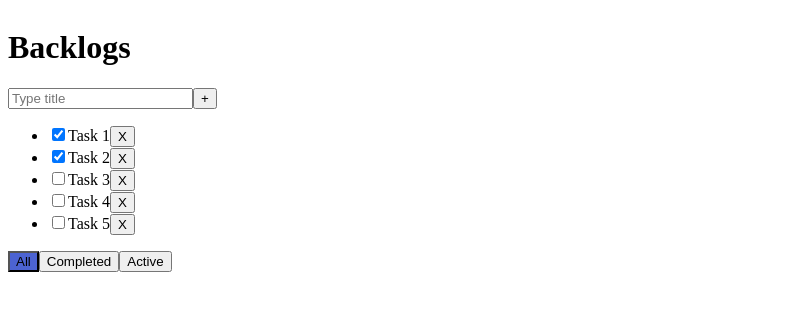
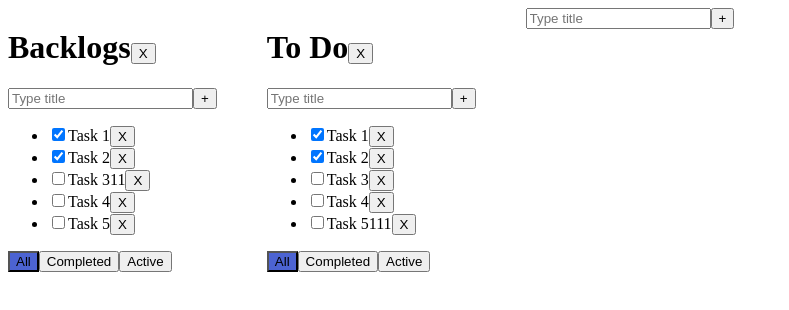
Before and after one commit to BekzodDeveloper/todolist-v2, a React (Create React App) app: page / in a window 1280 px wide. Shown: the top 310 px of the page, without its empty margins (0-789 px from the left). Built offline with nearby package versions, Linux system fonts and the light colour scheme.

Commit message:
AddItemForm, EditableSpan

```diff
--- a/src/App.tsx
+++ b/src/App.tsx
@@ -2,75 +2,128 @@ import React, {useState} from 'react';
 import './App.css';
 import {TaskType, Todolist} from "./components/Todolist";
 import {v1} from "uuid";
+import {AddItemForm} from "./components/AddItemForm";
 
 
 export type FilterValueType = "all" | "active" | "completed";
+export type TodolistType = { id: string, title: string, filter: FilterValueType };
+export type TasksStateType = { [key: string]: Array<TaskType> }
 
 function App() {
 
-    let [tasks, setTasks] = useState<Array<TaskType>>(
-        [
+    const todolist1 = v1();
+    const todolist2 = v1();
+
+    let [todolists, setTodolists]
+        = useState<Array<TodolistType>>([
+        {id: todolist1, title: "Backlogs", filter: "all"},
+        {id: todolist2, title: "To Do", filter: "all"},
+    ])
+
+
+    const [tasks, setTasks]
+        = useState<TasksStateType>({
+        [todolist1]: [
+            {id: v1(), title: "Task 1", isDone: true},
+            {id: v1(), title: "Task 2", isDone: true},
+            {id: v1(), title: "Task 311", isDone: false},
+            {id: v1(), title: "Task 4", isDone: false},
+            {id: v1(), title: "Task 5", isDone: false},
+        ],
+        [todolist2]: [
             {id: v1(), title: "Task 1", isDone: true},
             {id: v1(), title: "Task 2", isDone: true},
             {id: v1(), title: "Task 3", isDone: false},
             {id: v1(), title: "Task 4", isDone: false},
-            {id: v1(), title: "Task 5", isDone: false},
-        ]);
+            {id: v1(), title: "Task 5111", isDone: false},
+        ]
+    })
 
-    const [filter, setFilter] = useState<FilterValueType>("all");
-
-    function removeTask(id: string) {
-        const resultTasks = tasks.filter(t => id !== t.id);
-        setTasks(resultTasks)
+    function removeTask(id: string, todolistId: string) {
+        tasks[todolistId] = tasks[todolistId].filter(t => id !== t.id);
+        setTasks({...tasks});
     }
 
-    function changeFilter(filterValue: FilterValueType) {
-        setFilter(filterValue)
+    function addTask(title: string, todolistId: string) {
+        tasks[todolistId] = [{id: v1(), title: title, isDone: false}, ...tasks[todolistId]];
+        setTasks({...tasks})
     }
 
-    function addTask(title: string) {
-        const newTask = {id: v1(), title, isDone: false};
-        setTasks([newTask, ...tasks]);
+    function changeStatus(taskId: string, isDone: boolean, todolistId: string) {
+        let task = tasks[todolistId].find(t => t.id === taskId);
+        if (task) task.isDone = isDone;
+        setTasks({...tasks})
     }
 
-
-    function changeStatus(taskId: string, isDone: boolean) {
-        tasks.find(t => {
-            if (t.id === taskId) t.isDone = isDone;
-        });
-        setTasks([...tasks]);
-        console.log(isDone)
-
+    function removeTodolist(todolistId: string) {
+        let filteredTodolists = todolists.filter(tl => tl.id !== todolistId);
+        setTodolists([...filteredTodolists])
+        delete tasks[todolistId];
+        setTasks({...tasks})
     }
 
-    // function changeStatus(taskId: string, isDone: boolean) {
-    //     let task = tasks.find(t => t.id === taskId);
-    //     if (task) task.isDone = isDone;
-    //     setTasks([...tasks]);
-    //     console.log(tasks)
-    // }
+    function addTodolist(title: string) {
+        const todolistId = v1();
+        setTodolists([...todolists, {id: todolistId, title: title, filter: "all"}]);
 
-
-    let tasksForTodolist: Array<TaskType> = tasks;
-    if (filter === "completed") {
-        tasksForTodolist = tasks.filter(t => t.isDone)
-    }
-    if (filter === "active") {
-        tasksForTodolist = tasks.filter(t => !t.isDone)
+        tasks[todolistId] = [];
+        setTasks({...tasks})
     }
 
+    function onChangeTitle(value: string, todolistId: string) {
+        todolists.find(tl => {
+            if (tl.id === todolistId) tl.title = value;
+        });
+        return setTodolists([...todolists])
+    }
+
+    function onChangeTaskTitle(taskTitle: string, taskId: string, todolistId: string) {
+         tasks[todolistId].find(t => {
+            if (taskId === t.id) {
+                t.title = taskTitle;
+                return setTasks({...tasks});
+            }
+
+        })
+    }
 
     return (
         <div className="App">
             <div className={"todolist__wrapper"}>
-                <Todolist title={"Backlogs"}
+
+                {todolists.map(tl => {
+                    let tasksForTodolist: Array<TaskType> = tasks[tl.id];
+
+                    if (tl.filter === "completed")
+                        tasksForTodolist = tasksForTodolist.filter(t => t.isDone)
+
+                    if (tl.filter === "active")
+                        tasksForTodolist = tasksForTodolist.filter(t => !t.isDone)
+
+
+                    function changeFilter(filterValue: FilterValueType, todolistId: string) {
+                        let todolist = todolists.find(tl => tl.id === todolistId);
+                        if (todolist) todolist.filter = filterValue;
+                        setTodolists([...todolists]);
+                    }
+
+                    return <Todolist key={tl.id}
+                                     todolistId={tl.id}
+                                     title={tl.title}
                                      tasks={tasksForTodolist}
                                      removeTask={removeTask}
                                      changeFilter={changeFilter}
                                      addTask={addTask}
                                      changeStatus={changeStatus}
-                          filter={filter}
+                                     filter={tl.filter}
+                                     removeTodolist={removeTodolist}
+                                     onChangeTitle={onChangeTitle}
+                                     onChangeTaskTitle={onChangeTaskTitle}
                     />
+                })}
+                <AddItemForm addItem={(title: string) => {
+                    addTodolist(title)
+                }}/>
             </div>
         </div>
     );
--- /dev/null
+++ b/src/components/AddItemForm.tsx
@@ -0,0 +1,48 @@
+import * as React from "react";
+import {ChangeEvent, FC, KeyboardEvent, useState} from "react";
+
+export type AddItemForm = {
+    addItem: (title: string) => void
+}
+export const AddItemForm: FC<AddItemForm>
+    = ({
+           addItem
+       }) => {
+
+    const [newTaskTitle, setNewTaskTitle] = useState("")
+    const [error, setError] = useState<string | null>(null)
+
+    function onAddTask() {
+        if (newTaskTitle.trim() !== "") {
+            addItem(newTaskTitle.trim())
+            setNewTaskTitle("")
+            setError(null)
+        } else if (newTaskTitle.trim() === "") {
+            setError("Field is required")
+        }
+    }
+
+    function onChangeNewTaskTitle(event: ChangeEvent<HTMLInputElement>) {
+        setNewTaskTitle(event.currentTarget.value);
+        setError(null)
+    }
+
+    function onKeyPress(e: KeyboardEvent<HTMLInputElement>) {
+        if (e.ctrlKey && e.charCode === 13) {
+            onAddTask();
+        }
+    }
+
+    return <div>
+        <input value={newTaskTitle}
+               onChange={onChangeNewTaskTitle}
+               onKeyPress={onKeyPress}
+               type="text" placeholder={"Type title"}
+               className={error ? "error" : ""}
+        />
+
+        <button onClick={onAddTask}>+</button>
+        {error ? <div className="error-message">{error}</div> : ""}
+
+    </div>
+}
--- /dev/null
+++ b/src/components/EditableSpan.tsx
@@ -0,0 +1,57 @@
+import * as React from "react";
+import {ChangeEvent, FC, useState} from "react";
+
+export type EditableSpanType = {
+    title: string
+    onChangeText: (value: string) => void
+    itemId: string
+    removeItem: (itemId: string) => void
+
+}
+export const EditableSpan: FC<EditableSpanType> =
+    ({
+         title,
+         onChangeText,
+         itemId,
+         removeItem,
+     }) => {
+        const [text, setText] = useState("")
+
+        const [editMode, setEditMode] = useState(false)
+
+
+        function activateEditMode() {
+            setEditMode(true);
+            setText(title)
+        }
+
+        function activateViewMode() {
+            setEditMode(false);
+            setText(text)
+            onChangeText(text)
+        }
+
+        function onChangeInput(e: ChangeEvent<HTMLInputElement>) {
+            setText(e.currentTarget.value)
+        }
+
+        function onRemoveItem() {
+            removeItem(itemId)
+        }
+
+        return <span style={{margin: "0px 0px 10px"}}>
+            {editMode ?
+                <input autoFocus
+                       value={text}
+                       onBlur={activateViewMode}
+                       onChange={onChangeInput} type="text"/>
+                :
+                <span onDoubleClick={activateEditMode}>
+                    {title}
+                </span>
+            }
+
+
+            <button onClick={onRemoveItem}>X</button>
+        </span>
+    }
--- a/src/components/Todolist.tsx
+++ b/src/components/Todolist.tsx
@@ -1,7 +1,9 @@
 // @flow
 import * as React from 'react';
-import {ChangeEvent, KeyboardEvent, FC, useState,} from "react";
+import {ChangeEvent, FC, useState} from 'react';
 import {FilterValueType} from "../App";
+import {AddItemForm} from "./AddItemForm";
+import {EditableSpan} from "./EditableSpan";
 
 export type TaskType = {
     id: string
@@ -12,11 +14,15 @@ export type TaskType = {
 type TodolistType = {
     title: string
     tasks: Array<TaskType>
-    removeTask: (id: string) => void
-    changeFilter: (filterValue: FilterValueType) => void
-    addTask: (title: string) => void
-    changeStatus: (taskId: string, isDone: boolean) => void
+    removeTask: (id: string, todolistId: string) => void
+    changeFilter: (filterValue: FilterValueType, todolistId: string) => void
+    addTask: (title: string, todolistId: string) => void
+    changeStatus: (taskId: string, isDone: boolean, todolistId: string) => void
     filter: FilterValueType
+    todolistId: string,
+    removeTodolist: (todolistId: string) => void
+    onChangeTitle: (value: string, todolistId: string) => void
+    onChangeTaskTitle: (title: string, taskId: string, todolistId: string) => void
 };
 
 export const Todolist: FC<TodolistType> =
@@ -27,86 +33,80 @@ export const Todolist: FC<TodolistType> =
          changeFilter,
          addTask,
          changeStatus,
-         filter
+         filter,
+         todolistId,
+         removeTodolist,
+         onChangeTitle,
+         onChangeTaskTitle
      }) => {
-
-        const [newTaskTitle, setNewTaskTitle] = useState("")
-
-        const [error, setError] = useState<string | null>(null)
-
-        function onAddTask() {
-            if (newTaskTitle.trim() !== "") {
-                addTask(newTaskTitle.trim())
-                setNewTaskTitle("")
-                setError(null)
-            } else if (newTaskTitle.trim() === "") {
-                setError("Field is required")
-            }
-
-        }
-
-        function onChangeNewTaskTitle(event: ChangeEvent<HTMLInputElement>) {
-            setNewTaskTitle(event.currentTarget.value);
-            setError(null)
-        }
-
-        function onKeyPress(e: KeyboardEvent<HTMLInputElement>) {
-            if (e.ctrlKey && e.charCode === 13) {
-                onAddTask();
-            }
-        }
+        const [taskTitle, setTaskTitle] = useState<string>("")
 
         function onFilterAll() {
-            changeFilter("all")
+            changeFilter("all", todolistId)
         }
 
         function onFilterActive() {
-            changeFilter("active")
+            changeFilter("active", todolistId)
         }
 
         function onFilterCompleted() {
-            changeFilter("completed")
+            changeFilter("completed", todolistId)
+        }
+
+        function onAddTask(title: string) {
+            addTask(title, todolistId)
+        }
+
+        function onChange(value: string) {
+            onChangeTitle(value, todolistId)
         }
 
 
         return (
             <div>
                 <div>
-                    <h1>{title}</h1>
-                    <div>
-                        <input value={newTaskTitle}
-                               onChange={onChangeNewTaskTitle}
-                               onKeyPress={onKeyPress}
-                               type="text" placeholder={"Type title"}
-                               className={error ? "error" : ""}
+                    <h1>
+                        <EditableSpan
+                            title={title}
+                            itemId={todolistId}
+                            removeItem={removeTodolist}
+                            onChangeText={onChange}
                         />
+                    </h1>
 
-                        <button onClick={onAddTask}>+</button>
-                        {error ? <div className="error-message">{error}</div> : ""}
-
-                    </div>
+                    <AddItemForm addItem={onAddTask}/>
                 </div>
                 <ul>
                     {tasks.map(t => {
-                        const onRemoveTask = () => removeTask(t.id);
+
+
+                        const onRemoveTask = () => removeTask(t.id, todolistId);
                         const onChangeStatus = (e: ChangeEvent<HTMLInputElement>) => {
-                            changeStatus(t.id, e.currentTarget.checked)
+                            changeStatus(t.id, e.currentTarget.checked, todolistId)
                         };
+                        const onChangeTitle = () => {
+                            setTaskTitle(t.title)
+                            onChangeTaskTitle(t.title, t.id, todolistId)
+                            console.log(t.title + " tId: " + t.id + " tlId: " + todolistId)
+                        }
 
                         return <li key={t.id}>
                             <input type={"checkbox"}
                                    checked={t.isDone}
                                    onChange={onChangeStatus}
                             />
-                            <span>{t.title}</span>
-                            <button onClick={onRemoveTask}>X
-                            </button>
+                            <EditableSpan title={t.title}
+                                          itemId={t.id}
+                                          removeItem={onRemoveTask}
+                                          onChangeText={onChangeTitle}/>
                         </li>
                     })}
                 </ul>
                 <div>
                     <button className={filter === "all" ? "activeFilter" : ""} onClick={onFilterAll}>All</button>
-                    <button className={filter === "completed" ? "activeFilter" : ""} onClick={onFilterCompleted}>Completed</button>
+                    <button className={filter === "completed" ? "activeFilter" : ""}
+                            onClick={onFilterCompleted}>Completed
+                    </button>
                     <button className={filter === "active" ? "activeFilter" : ""} onClick={onFilterActive}>Active
                     </button>
                 </div>
```
Lines whose indentation alone changed are shown as unchanged.
